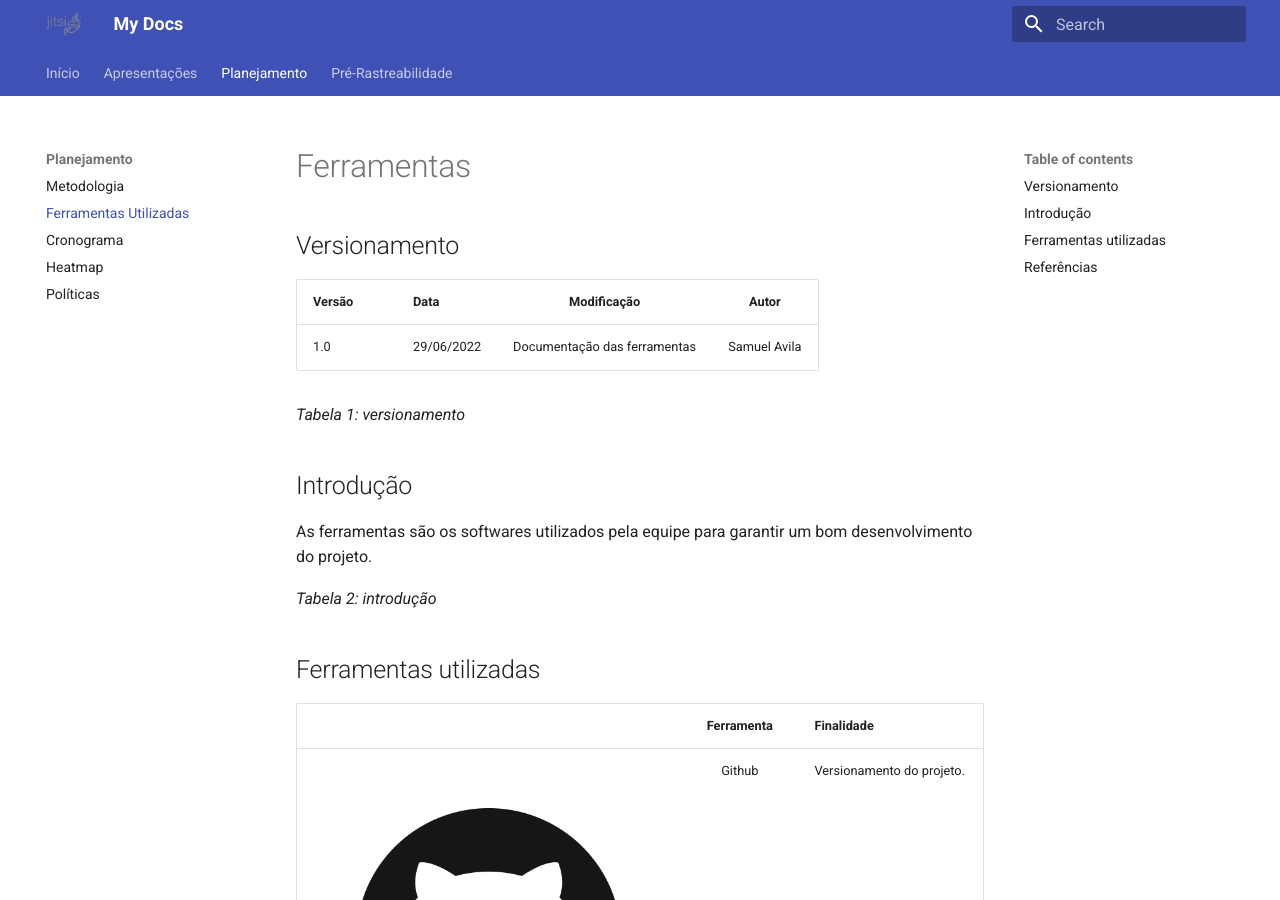
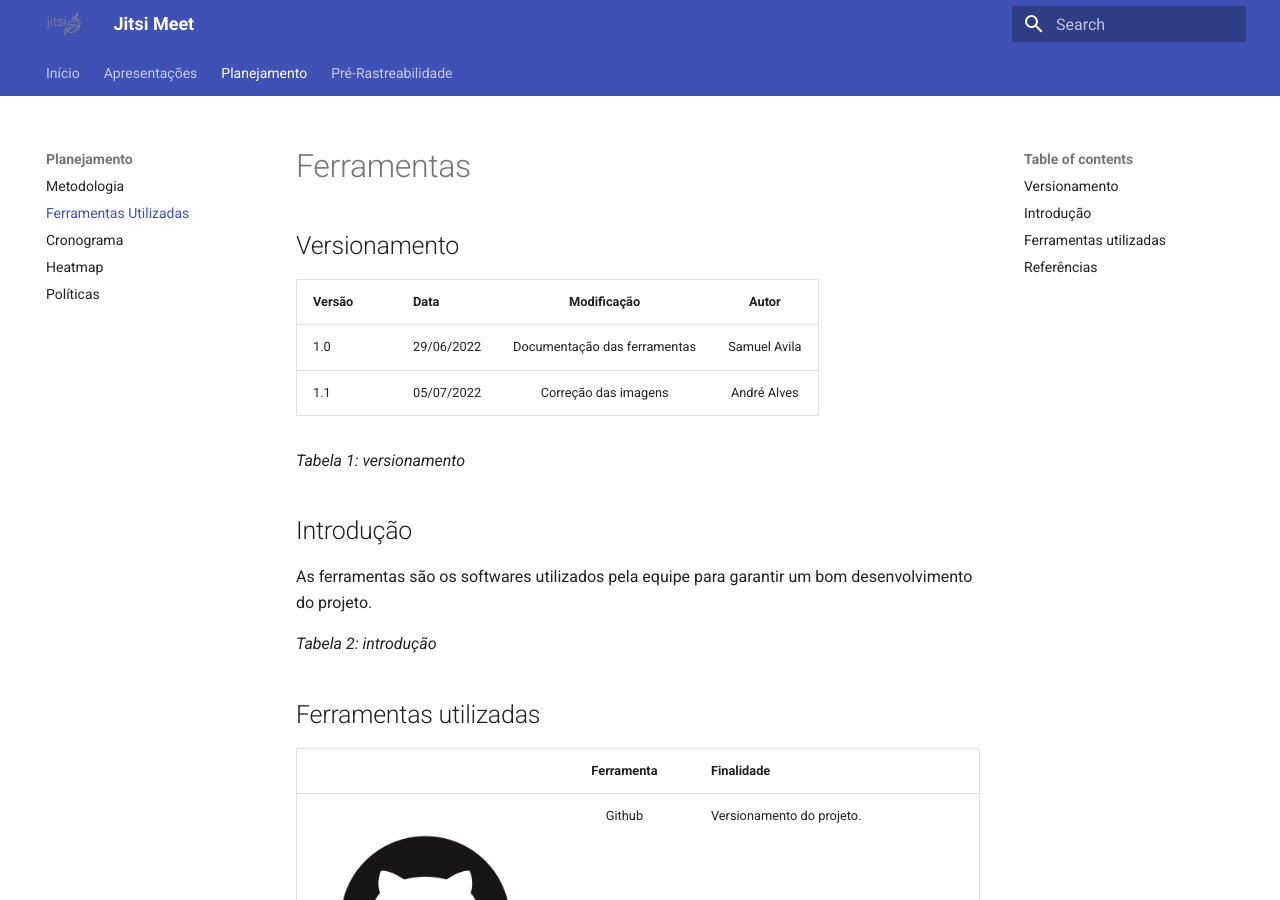
Before and after one commit to gabrielm2q/2022.1-Jitsi-Meet, an MkDocs documentation site: the page built from docs/planejamento/ferramentas.md, in a window 1280 px wide and 900 px high. Built offline with MkDocs 1.6.1 and Material for MkDocs 9.7.7, drawn with Linux system fonts in a browser that asks for light colours; part of the change alters nothing that is shown.

Commit message:
Review gh pages (#3)
* change site_name to Jitsi Meet

* correct image sizes

* update: use attr_list material extension

```diff
--- a/docs/planejamento/ferramentas.md
+++ b/docs/planejamento/ferramentas.md
@@ -5,6 +5,7 @@
 | Versão | Data       |         Modificação          |    Autor     |
 | ------ | ---------- | :--------------------------: | :----------: |
 | 1.0    | 29/06/2022 | Documentação das ferramentas | Samuel Avila |
+| 1.1    | 05/07/2022 | Correção das imagens         | André Alves  |
 
 _Tabela 1: versionamento_
 
@@ -16,19 +17,19 @@ _Tabela 2: introdução_
 
 ## Ferramentas utilizadas
 
-|                                                               |    Ferramenta     | Finalidade                                  |
-| :-----------------------------------------------------------: | :---------------: | ------------------------------------------- |
-|   ![Github](../assets/icons/githubicon.png)     |      Github       | Versionamento do projeto.                   |
-|   ![Telegram](../assets/icons/telegramicon.png)   |     Telegram      | Comunicação por texto entre os integrantes. |
-|    ![Discord](../assets/icons/discordicon.png)    |      Discord      | Reuniões da equipe.                         |
-|  ![Google Drive](../assets/icons/driveicon.png)   |   Google Drive    | Armazenamento de documentos.                |
-| ![Google Sheets](../assets/icons/sheetsicon.png)  |   Google Sheets   | Tabelas para organização do projeto         |
-| ![Google Documents](../assets/icons/docsicon.png) | Google Documents  | Elaboração de documentos para o projeto.    |
-|  ![Google Forms](../assets/icons/formsicon.png)   |   Google Forms    | Ferramenta para criação de formulários      |
-| ![LucidChart](../assets/icons/lucidcharticon.png) |    LucidChart     | Elaboração de diagramas.                    |
-|     ![Trello](../assets/icons/trelloicon.png)     |      Trello       | Gerenciamento das atividades do projeto.    |
-|     ![VsCode](../assets/icons/vscodeicon.png)     | VisualStudio Code | Ferramenta para edição de documentação      |
-|      ![Jitsi](../assets/icons/jitsiicon.png)      |    Jitsi Meet     | Aplicação tema a ser analisado.             |
+|                                                   |    Ferramenta     | Finalidade                                  |
+| :-----------------------------------------------: | :---------------: | ------------------------------------------- |
+| ![Github](../assets/icons/githubicon.png){ width="225" }     |      Github       | Versionamento do projeto.|
+| ![Telegram](../assets/icons/telegramicon.png)     |     Telegram      | Comunicação por texto entre os integrantes. |
+| ![Discord](../assets/icons/discordicon.png){ width="200"}       |      Discord      | Reuniões da equipe.                         |
+| ![Google Drive](../assets/icons/driveicon.png)    |   Google Drive    | Armazenamento de documentos.                |
+| ![Google Sheets](../assets/icons/googlesheetsicon.jpg)  |   Google Sheets   | Tabelas para organização do projeto         |
+| ![Google Documents](../assets/icons/docsicon.png){ width="225" } | Google Documents  | Elaboração de documentos para o projeto.    |
+| ![Google Forms](../assets/icons/googleforms.JPG){ width="225" }  |   Google Forms    | Ferramenta para criação de formulários      |
+| ![LucidChart](../assets/icons/lucidcharticon.png){ width="225" } |    LucidChart     | Elaboração de diagramas.                    |
+|     ![Trello](../assets/icons/trelloicon.png){ width=200 }       |      Trello       | Gerenciamento das atividades do projeto.    |
+|     ![VsCode](../assets/icons/vscodeicon.png){ width=200 }       | VisualStudio Code | Ferramenta para edição de documentação      |
+|     ![Jitsi](../assets/icons/jitsiicon.png){ width="200" }      |    Jitsi Meet     | Aplicação tema a ser analisado.             |
 
 _Tabela 3: Tabela contendo as ferramentas utilizadas no projeto_
 
--- a/mkdocs.yml
+++ b/mkdocs.yml
@@ -1,4 +1,4 @@
-site_name: My Docs
+site_name: Jitsi Meet
 theme:
    name: material
    features:
@@ -20,3 +20,5 @@ nav:
          - Políticas: ./planejamento/politicas.md
    - Pré-Rastreabilidade:
          - Rich Picture: ./preRastreabilidade/richPicture.md
+markdown_extensions:
+  - attr_list
```
Also changed, not shown: docs/assets/icons/formsicon.png (deleted), docs/assets/icons/googleforms.JPG (added), docs/assets/icons/googlesheetsicon.jpg (added), docs/assets/icons/sheetsicon.png (deleted).
